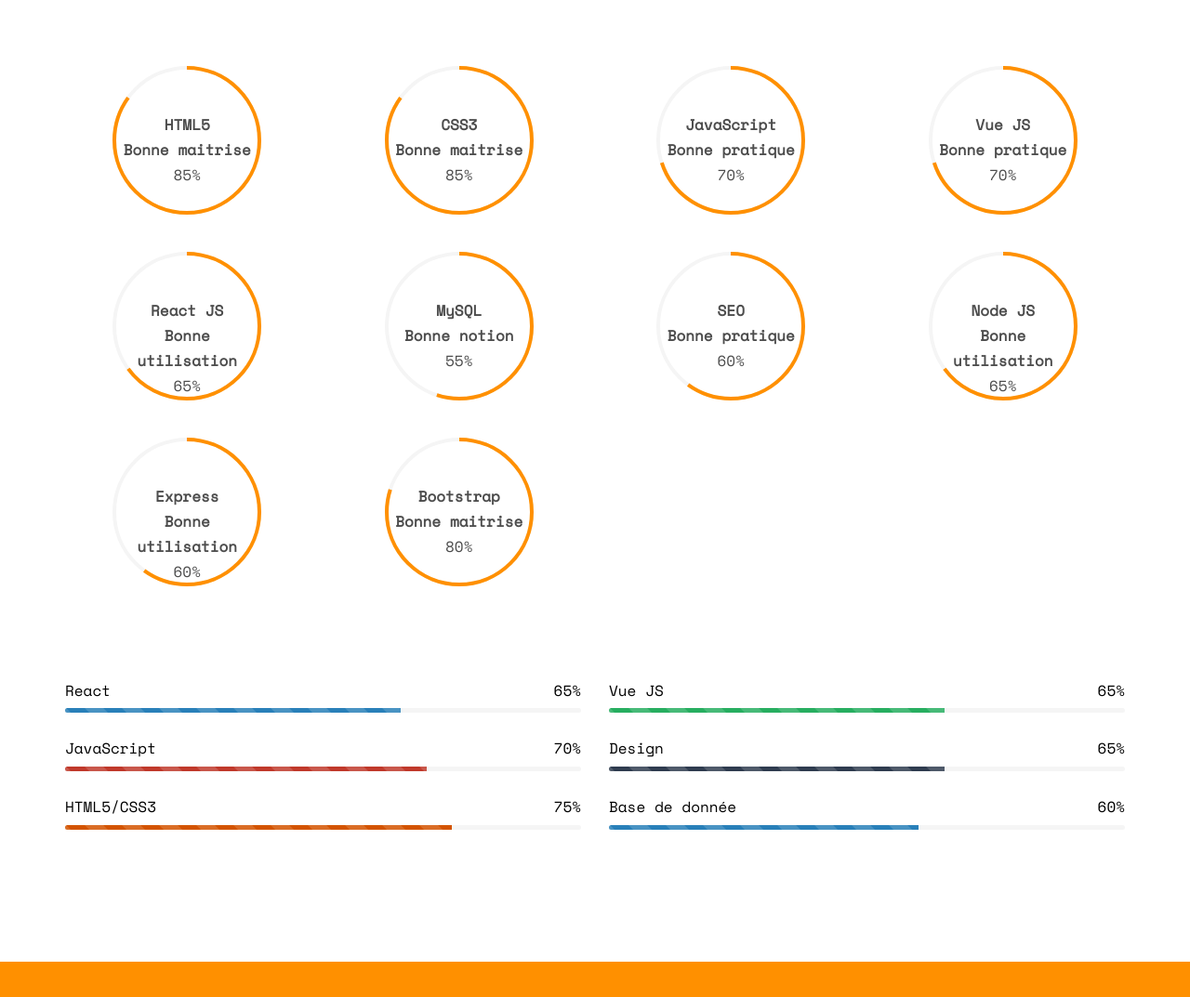
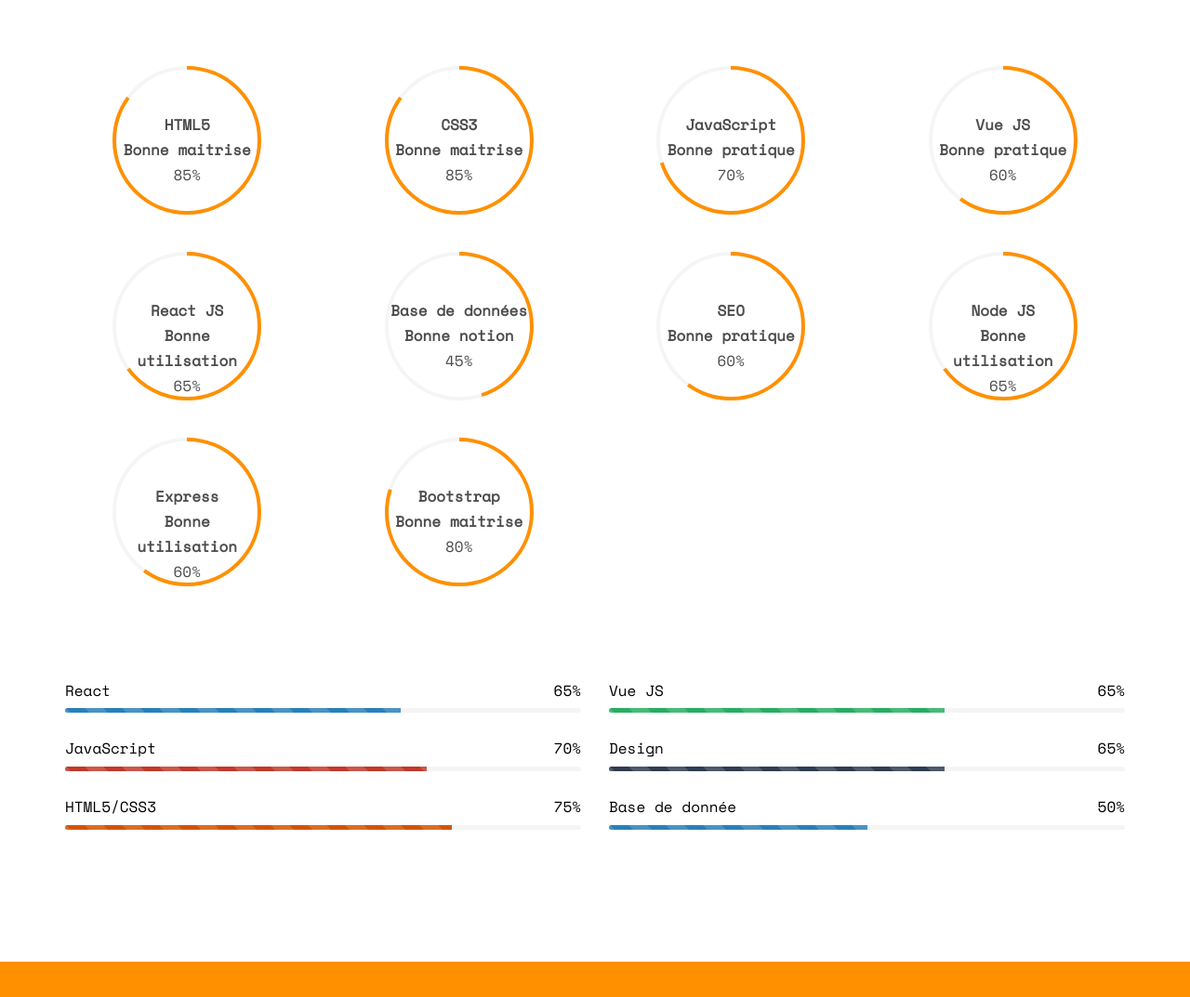
Before and after one commit to rahim-hamadou/PortFolio, a plain HTML site: page index.html in a window 1280 px wide. Shown: the part 5200-6273 px from the top of the page at 93% size. Drawn offline with nearby package versions, Linux system fonts and the light colour scheme; some packages are replaced by stand-ins of ours; no server answers; files whose address does not match are found by name.

Commit message:
ajust skills

```diff
--- a/index.html
+++ b/index.html
@@ -387,16 +387,16 @@ Partir de l’identification des besoins des utilisateurs jusqu’à la réalisa
 				</div>
 
 				<div class="col-md-3 col-sm-6 col-xs-12 text-center">
-					<div class="chart" data-percent="70"><span><strong>Vue JS<br>
-						Bonne pratique</strong>70%</span></div>
+					<div class="chart" data-percent="60"><span><strong>Vue JS<br>
+						Bonne pratique</strong>60%</span></div>
 				</div>
 				<div class="col-md-3 col-sm-6 col-xs-12 text-center">
 					<div class="chart" data-percent="65"><span><strong>React JS<br>
 						Bonne utilisation</strong>65%</span></div>
 				</div>
 				<div class="col-md-3 col-sm-6 col-xs-12 text-center">
-					<div class="chart" data-percent="55"><span><strong>MySQL<br>
-						Bonne notion</strong>55%</span></div>
+					<div class="chart" data-percent="45"><span><strong>Base de données<br>
+						Bonne notion</strong>45%</span></div>
 				</div>
 				<div class="col-md-3 col-sm-6 col-xs-12 text-center">
 					<div class="chart" data-percent="60"><span><strong>SEO<br>
@@ -468,10 +468,10 @@ Partir de l’identification des besoins des utilisateurs jusqu’à la réalisa
 						</div>
 					</div>
 					<div class="progress-wrap">
-						<h3><span class="name-left">Base de donnée</span><span class="value-right">60%</span></h3>
+						<h3><span class="name-left">Base de donnée</span><span class="value-right">50%</span></h3>
 						<div class="progress">
 						  <div class="progress-bar progress-bar-1 progress-bar-striped active" role="progressbar"
-						  aria-valuenow="60" aria-valuemin="0" aria-valuemax="100" style="width:60%">
+						  aria-valuenow="50" aria-valuemin="0" aria-valuemax="100" style="width:50%">
 						  </div>
 						</div>
 					</div>
```
